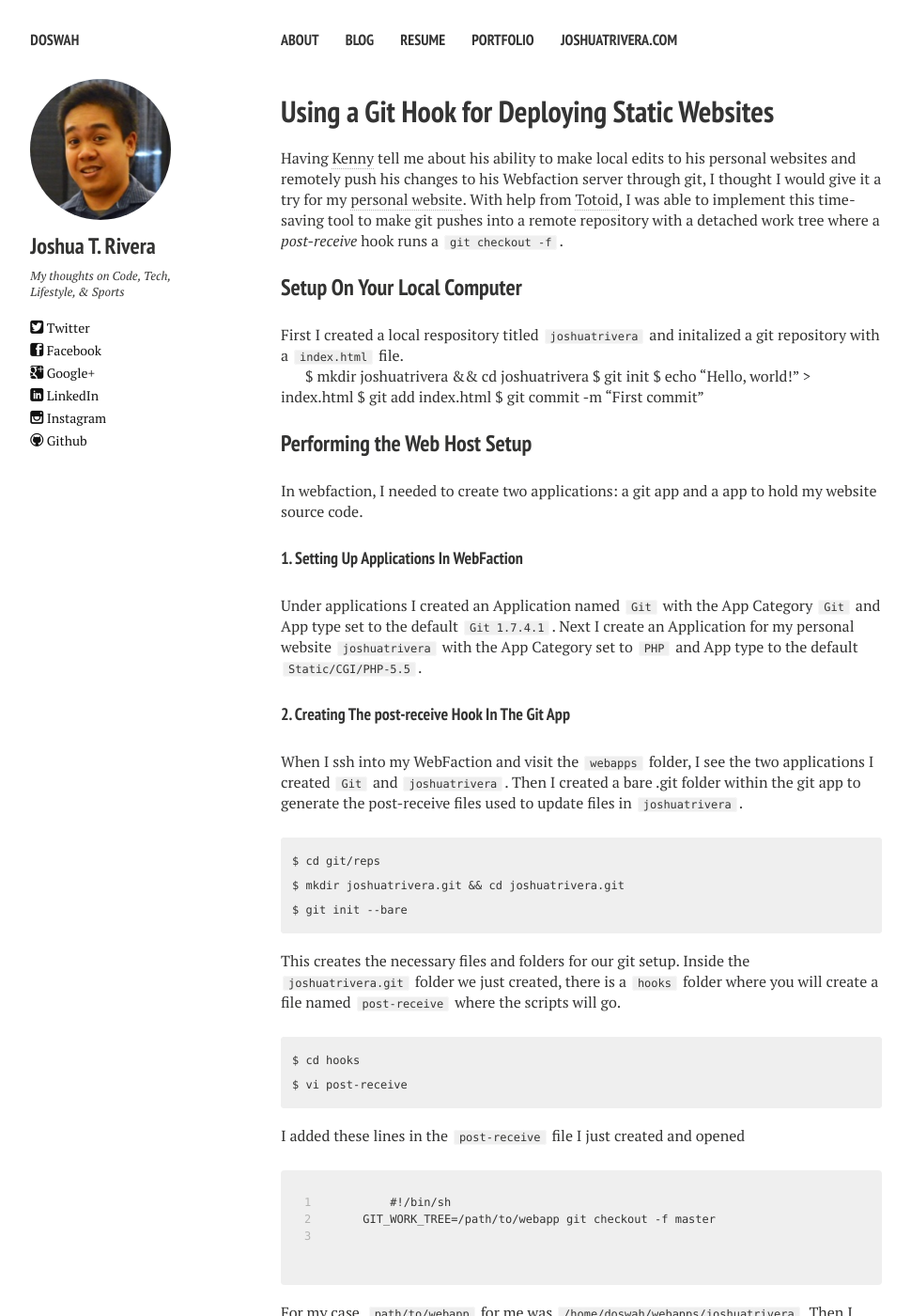
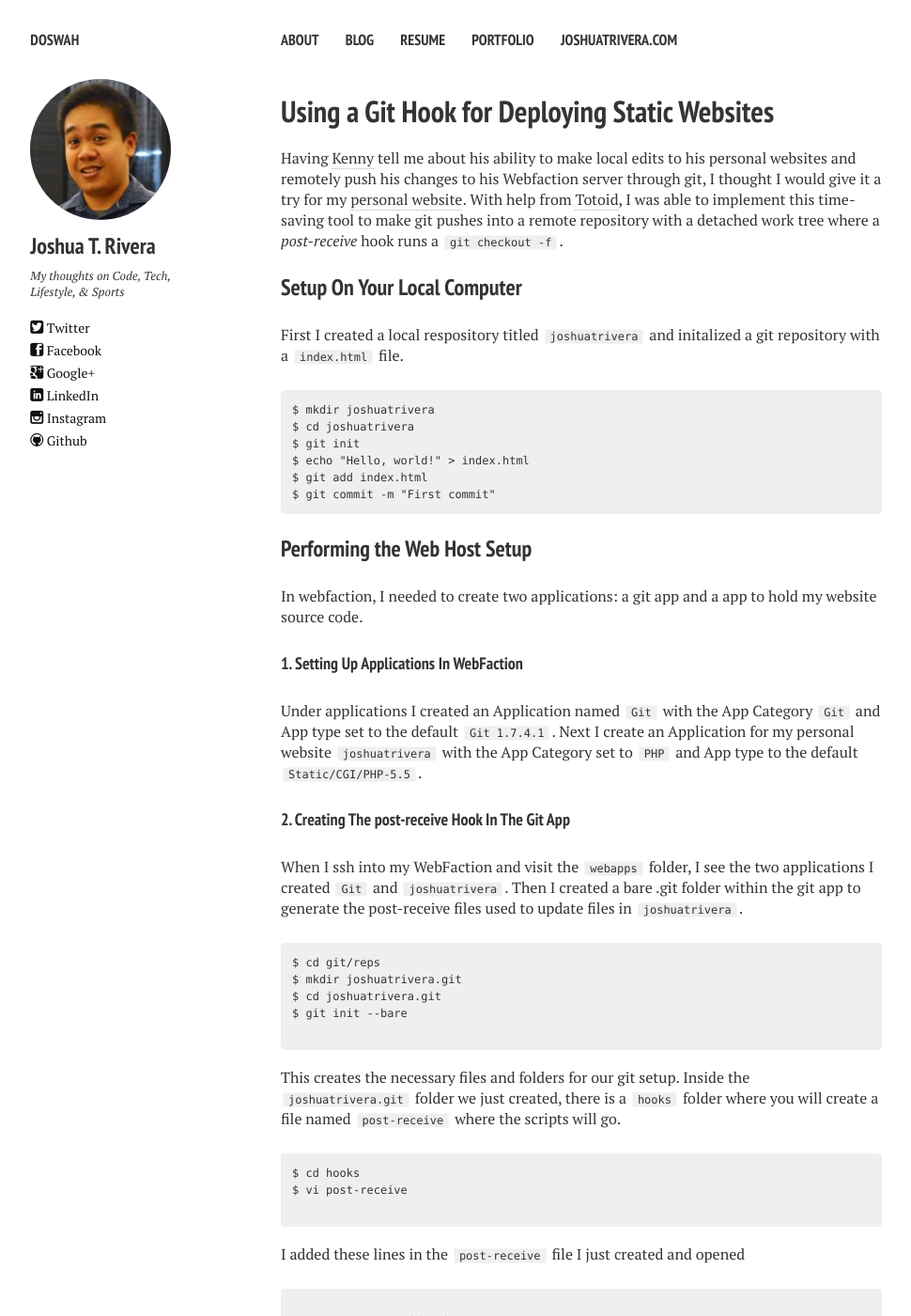
Before and after one commit to alexpolonsky/doswah.com, a Jekyll site: the page built from _posts/2014-05-09-git-hook-static-websites.md, in a window 1280 px wide and 1400 px high. Shown: the whole window at 94% size, without its empty margins (21-991 px from the left). Built offline with Jekyll 4.4.1, drawn with Linux system fonts in a browser that asks for light colours; nearby versions of some CDN libraries; some of the changed text lies outside the part shown.

```diff
--- a/_posts/2014-05-09-git-hook-static-websites.md
+++ b/_posts/2014-05-09-git-hook-static-websites.md
@@ -12,13 +12,14 @@
 
 First I created a local respository titled `joshuatrivera` and initalized a git repository with a `index.html` file.
 
-{% raw %}
-$ mkdir joshuatrivera && cd joshuatrivera
+{% highlight html %}
+$ mkdir joshuatrivera
+$ cd joshuatrivera
 $ git init
 $ echo "Hello, world!" > index.html
 $ git add index.html
 $ git commit -m "First commit"
-{% endraw %}
+{% endhighlight %}
 
 ### Performing the Web Host Setup
 
@@ -32,18 +33,19 @@
 
 When I ssh into my WebFaction and visit the `webapps` folder,  I see the two applications I created `Git` and `joshuatrivera`. Then I created a bare .git folder within the git app to generate the post-receive files used to update files in `joshuatrivera`.
 
-    {% raw %}
-    $ cd git/reps
-    $ mkdir joshuatrivera.git && cd joshuatrivera.git
-    $ git init --bare
-    {% endraw %}
+    {% highlight html %}
+$ cd git/reps
+$ mkdir joshuatrivera.git
+$ cd joshuatrivera.git
+$ git init --bare
+    {% endhighlight %}
 
 This creates the necessary files and folders for our git setup. Inside the `joshuatrivera.git` folder we just created, there is a `hooks` folder where you will create a file named `post-receive` where the scripts will go.
 
-    {% raw %}
-    $ cd hooks
-    $ vi post-receive
-    {% endraw %}
+    {% highlight html %}
+$ cd hooks
+$ vi post-receive
+    {% endhighlight %}
 
 I added these lines in the `post-receive` file I just created and opened
 
@@ -54,18 +56,18 @@
 
 For my case, `path/to/webapp` for me was `/home/doswah/webapps/joshuatrivera`. Then I needed to provide the necessary permissions so the post-receive script can write to the appropriate file. So after creating the `post-receive` file, type
 
-    {% raw %}
+    {% highlight html %}
     $ chmod +x post-receive
-    {% endraw %}
+    {% endhighlight %}
 
 ### Connect To Post-Receive File Through SSH
 
 After that setup in our WebFaction setup, now we need to create the functionality I wanted on my local machine. I created a remote to the .git repository I made in WebFaction.
 
-    {% raw %}
+    {% highlight html %}
     $ git remote add joshuatrivera ssh://<webfaction_login>/home/doswah/webapps/git/repos/joshuatrivera.git
-    $ git push joshuatrivera +master:refs/heads/master
-    {% endraw %}
+$ git push joshuatrivera +master:refs/heads/master
+    {% endhighlight %}
 
 In my case, my `<webfaction_login>` is `doswah@web351.webfaction.com` . Now the files I push through the git push command will appear in the `joshuatrivera` application.
 
@@ -73,9 +75,9 @@
 
 Finally. Now when I make changes on my local machine, to update this to the WebFaction server I can just run
 
-    {% raw %}
+    {% highlight html %}
     $ git push joshuatrivera
-    {% endraw %}
+    {% endhighlight %}
 
 This transfers any pushed commits from my local repository where the `post-receive` hook will update `joshuatrivera` for me!
 
@@ -83,7 +85,7 @@
 
 I then setup a GitHub repository then added a remote. Since I created a commit already, I made a commit to the master.
 
-    {% raw %}
-    $ git remote add origin git@github.com:Doswah/joshuatrivera.com.git
-    $ git push -u origin master
-    {% endraw %}
+    {% highlight html %}
+$ git remote add origin git@github.com:Doswah/joshuatrivera.com.git
+$ git push -u origin master
+    {% endhighlight %}
```
Also changed, not shown: _posts/2014-06-02-updating-a-jekyll-blog-on-webfaction.md (added, +73 -0 lines).
